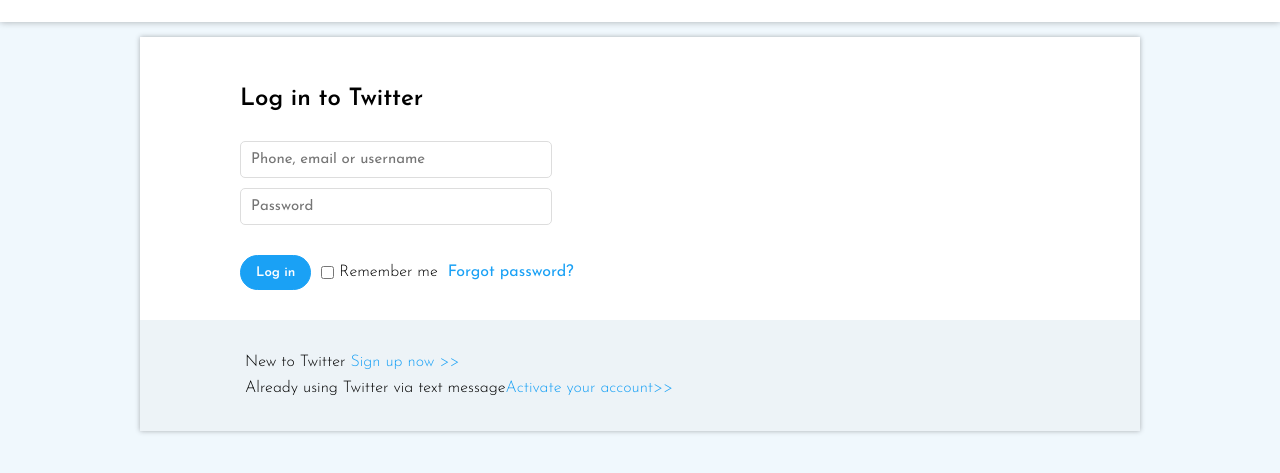
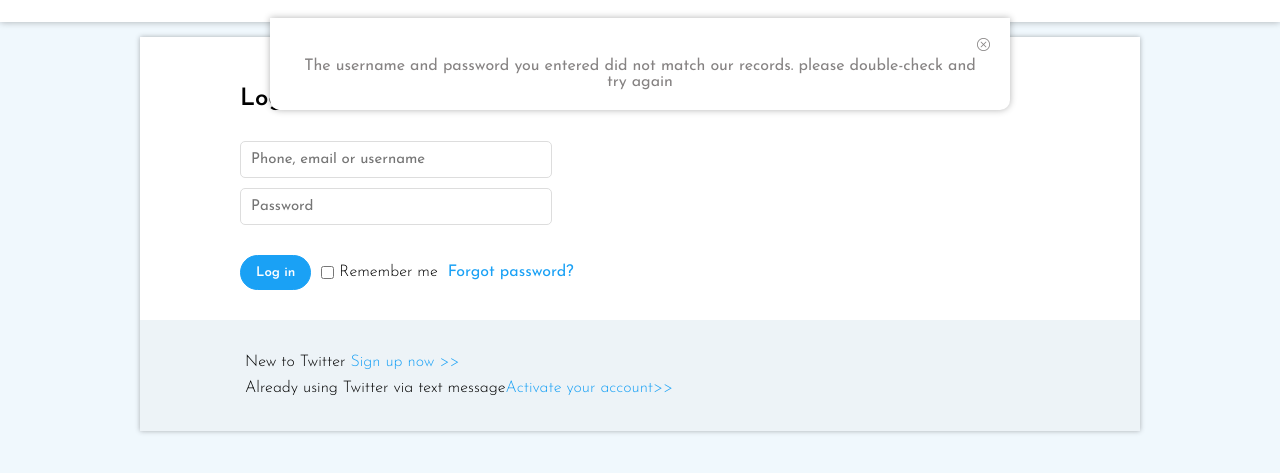
Before and after one commit to Daud94/twitter_clone, a website: page index.html in a window 1280 px wide. Both pictures are taken after a click on the button "Log in". Shown: the part 51-524 px from the top of the page. Drawn offline with nearby package versions, Linux system fonts and the light colour scheme.

Commit message:
create modal box

```diff
--- a/index.html
+++ b/index.html
@@ -118,6 +118,14 @@
         </footer>
     </div>
     <!--    end of login-->
+<!--    login modal-->
+    <div class="login-modal">
+        <i class="bi-x-circle"></i>
+        <p>The username and password you entered did not match our records.
+            please double-check and try again
+        </p>
+    </div>
+<!--    end of login modal-->
 </section>
 <!--end of login page-->
 <!--feeds page-->
--- a/script.js
+++ b/script.js
@@ -4,9 +4,10 @@
 const loginPage = document.querySelector('.login-page')
 const middleContent = document.querySelector('.middle-content')
 const newsFeedPage = document.querySelector('.feeds-page')
+const btnTop = document.querySelector('.btn-top')
+const loginModal = document.querySelector('.login-modal')
 /*********************************/
 /*********************************/
-const btnTop = document.querySelector('.btn-top')
 // Main page
 const goToLoginPage = () => {
     mainPage.style.display = 'none'
@@ -28,7 +29,7 @@
         mainPage.style.display = 'none'
         newsFeedPage.style.display = 'grid'
     } else {
-        loginPage.style.display = 'grid'
-        mainPage.style.display = 'none'
+        goToLoginPage()
+        loginModal.style.display = 'block'
     }
 })
--- a/style.css
+++ b/style.css
@@ -360,6 +360,34 @@
 
 /*!*end of login page nav*!*/
 /*end of login page*/
+.login-modal{
+    position: fixed;
+    top: 11.5rem;
+    left: 50%;
+    transform: translate( -50%, -50%);
+    background-color: white;
+    width: 70rem;
+    padding: 2rem;
+    text-align: center;
+    box-shadow: 0 0 .7rem rgba(0,0, 0, .3);
+    border-radius: 0 0 1rem 1rem ;
+    display: none;
+}
+
+.login-modal i {
+    position: absolute;
+    top: 2rem;
+    right: 2rem;
+    font-size: 1.3rem;
+    color: #868383;
+    cursor: pointer;
+}
+
+.login-modal p {
+    margin: 2rem 1rem 0 1rem;
+    font-size: 1.6rem ;
+    color: #868383;
+}
 /*feeds page*/
 .feeds-page {
     width: 100%;
```
